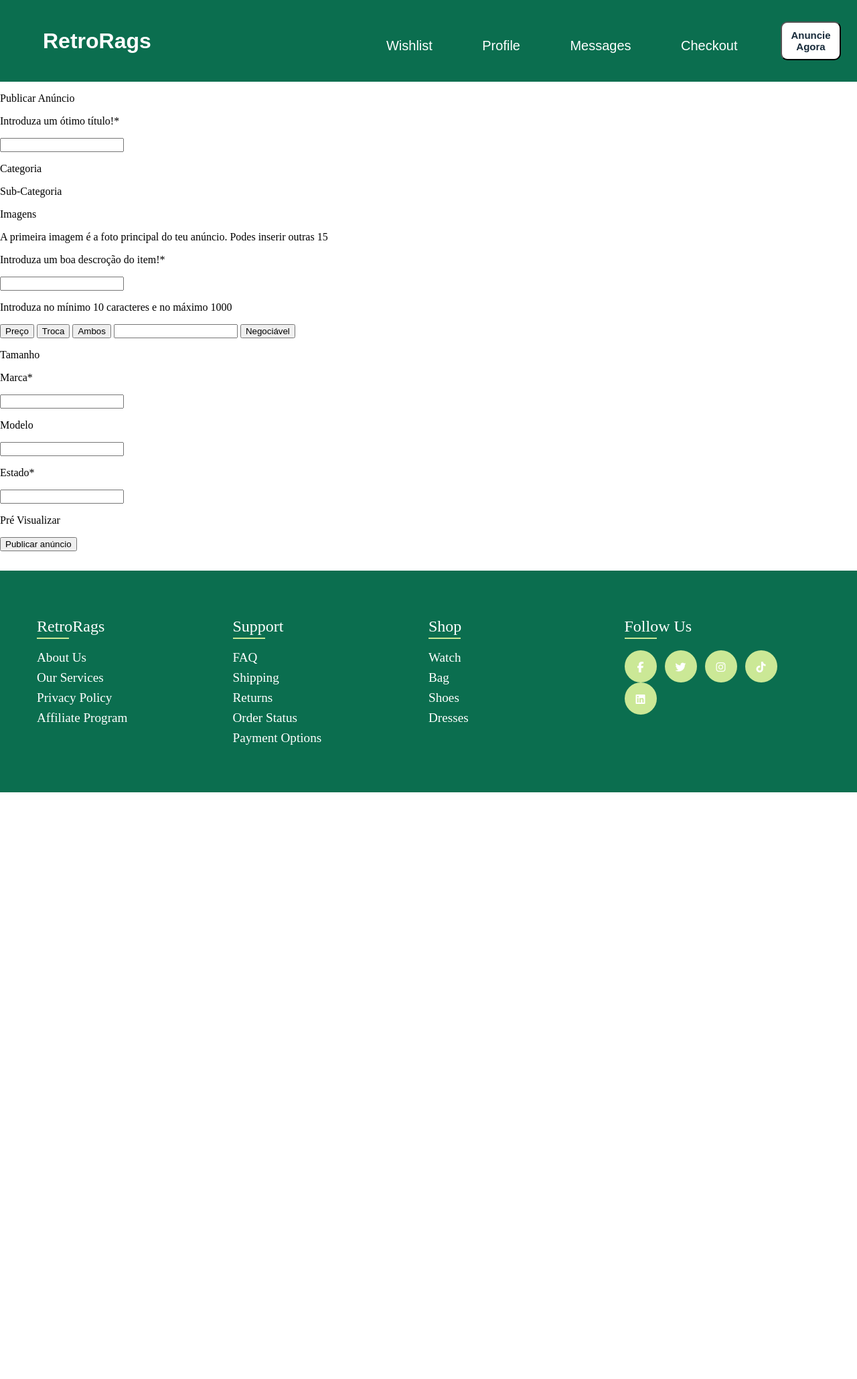
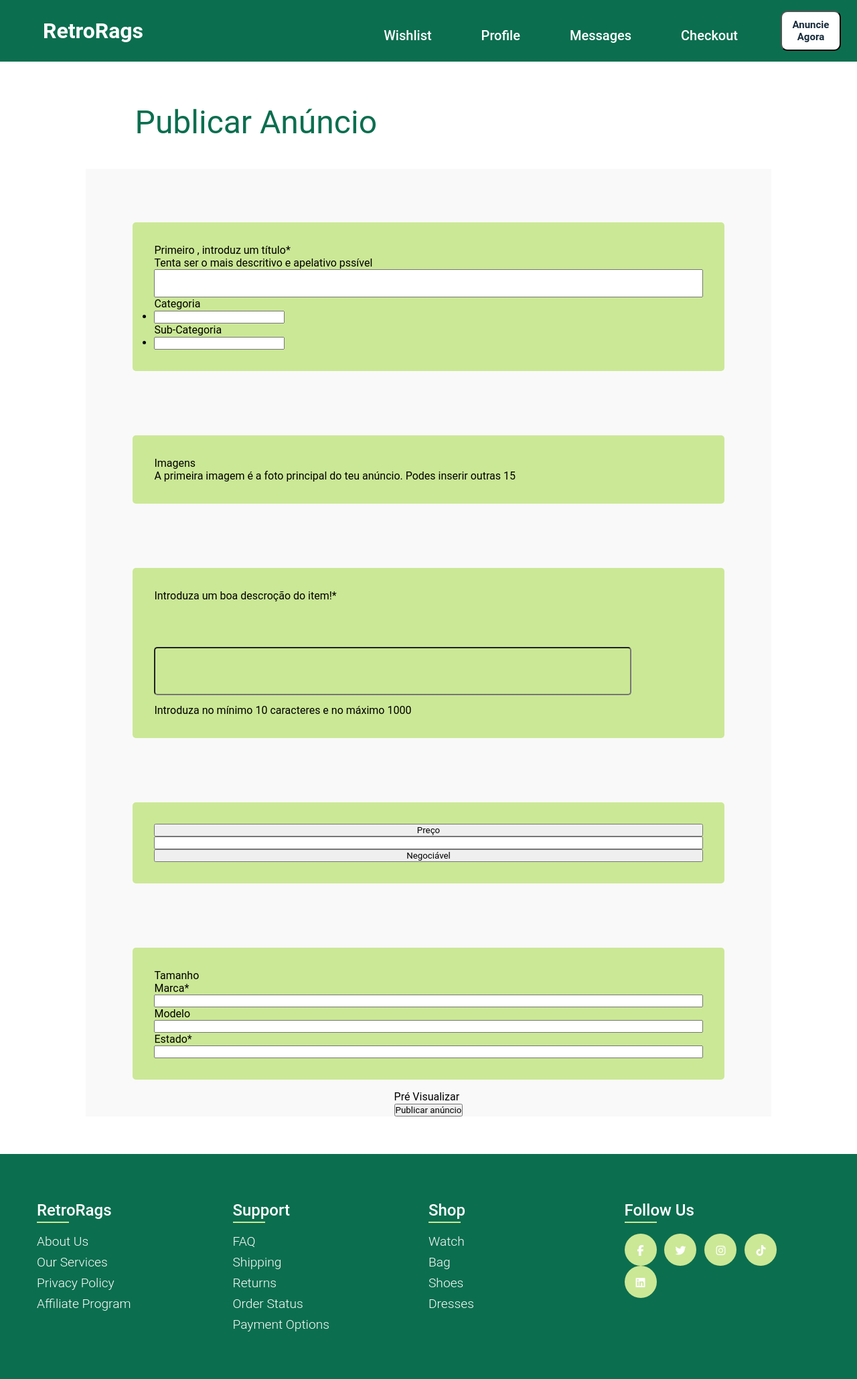
Before and after one commit to AngeloOliveira2004/LTW_Project, a PHP site: page /itemCreationPage.php in a window 1280 px wide. Shown: the whole page at 67% size. Before the commit the page ends 1183 px from the top, so only its background shows below. Run offline with PHP 8.4, Linux system fonts and the light colour scheme.

Commit message:
Styling Create Item Page

```diff
--- a/css/homepage.css
+++ b/css/homepage.css
@@ -121,6 +121,7 @@ a{
     background-color: #CBE896;
     border-radius: 50%;
 }
+
 .image-container:after {
     content: "";
     display: block;
--- /dev/null
+++ b/css/itemCreation.css
@@ -0,0 +1,120 @@
+*{
+    padding: 0;
+    margin: 0;
+    font-family: 'Roboto', sans-serif;
+}
+
+
+.ItemCreation{
+    display: flex;
+    align-items: center;
+    flex-wrap: wrap;
+    flex-direction: column;
+    position: relative;
+
+    margin-left: 10%;
+    margin-right: 10%;
+    background-color: #f9f9f9;
+    margin-top: 10em;
+    margin-bottom: 2em;
+}
+
+/*--------------------------------*/
+
+.publish{
+    font-size: 3em;
+    color: #0B6E4F;
+    position: absolute;
+    top:0;
+    left: 0;
+    margin-left: 4.2em;
+    margin-top: 3.2em;
+    margin-bottom: 1em;
+}
+
+.Item-Title-And-Categories{
+    display: flex;
+    flex-direction: column;
+    border-radius: 5px;
+
+    padding: 2em;
+    background-color: #CBE896;
+    margin-top: 5em;
+    margin-bottom: 1em;
+    width: 80%;
+}
+
+.Item-Title{
+    color: #0B6E4F;
+    font-size: 2em;
+    flex-grow: 1;
+}
+
+.box_title{
+
+}
+
+/*--------------------------------------------*/
+
+.Item-Images{
+    display: flex;
+    flex-direction: column;
+    border-radius: 5px;
+
+    padding: 2em;
+    background-color: #CBE896;
+    margin-top: 5em;
+    margin-bottom: 1em;
+    width: 80%;
+}
+
+
+
+
+/*---------------------------------------------*/
+
+.Item-Description{
+    display: flex;
+    flex-direction: column;
+    border-radius: 5px;
+
+    padding: 2em;
+    background-color: #CBE896;
+    margin-top: 5em;
+    margin-bottom: 1em;
+    width: 80%;
+}
+
+
+
+/*----------------------------------------------*/
+
+.Item-Price-Trade{
+    display: flex;
+    flex-direction: column;
+    border-radius: 5px;
+
+    padding: 2em;
+    background-color: #CBE896;
+    margin-top: 5em;
+    margin-bottom: 1em;
+    width: 80%;
+}
+
+
+
+
+/*------------------------------------------------*/
+
+
+.Aditional-Info{
+    display: flex;
+    flex-direction: column;
+    border-radius: 5px;
+
+    padding: 2em;
+    background-color: #CBE896;
+    margin-top: 5em;
+    margin-bottom: 1em;
+    width: 80%;
+}
--- a/pages/itemCreationPage.php
+++ b/pages/itemCreationPage.php
@@ -4,30 +4,42 @@
     <meta charset="UTF-8">
     <meta name="viewport" content="width=device-width, initial-scale=1.0">
     <title>ItemCreationPage</title>
+
+    <link href="../../css/itemCreation.css" rel="stylesheet">
+
 </head>
 
 <body>
         <?php
             include 'templates/header.php';
         ?>
+
+        <p class = "publish">Publicar Anúncio</p>
         <div class = "ItemCreation">
-        <p>Publicar Anúncio</p>
 
         <section class = "Item-Title-And-Categories">
-            <p>Introduza um ótimo título!*</p>
+            <p>Primeiro , introduz um título*</p>
 
+            <p class = "box_title">Tenta ser o mais descritivo e apelativo pssível</p>
+            <div class = >
+
+            </div>
             <input type="text" class = "Item-Title">
 
             <p>Categoria</p>
 
             <ul class = "Categories">
-
+                <li>
+                    <input type="text">
+                </li>
             </ul>
 
             <p>Sub-Categoria</p>
 
             <ul class = "Sub-Categories">
-
+                <li>
+                    <input type="text">
+                </li>
             </ul>
         </section>
 
@@ -50,8 +62,6 @@
 
         <section class = "Item-Price-Trade">
             <button class = "Preço">Preço</button>
-            <button class = "Troca">Troca</button>
-            <button class = "Ambos">Ambos</button>
 
             <input type="text" class ="Preço">
 
```
